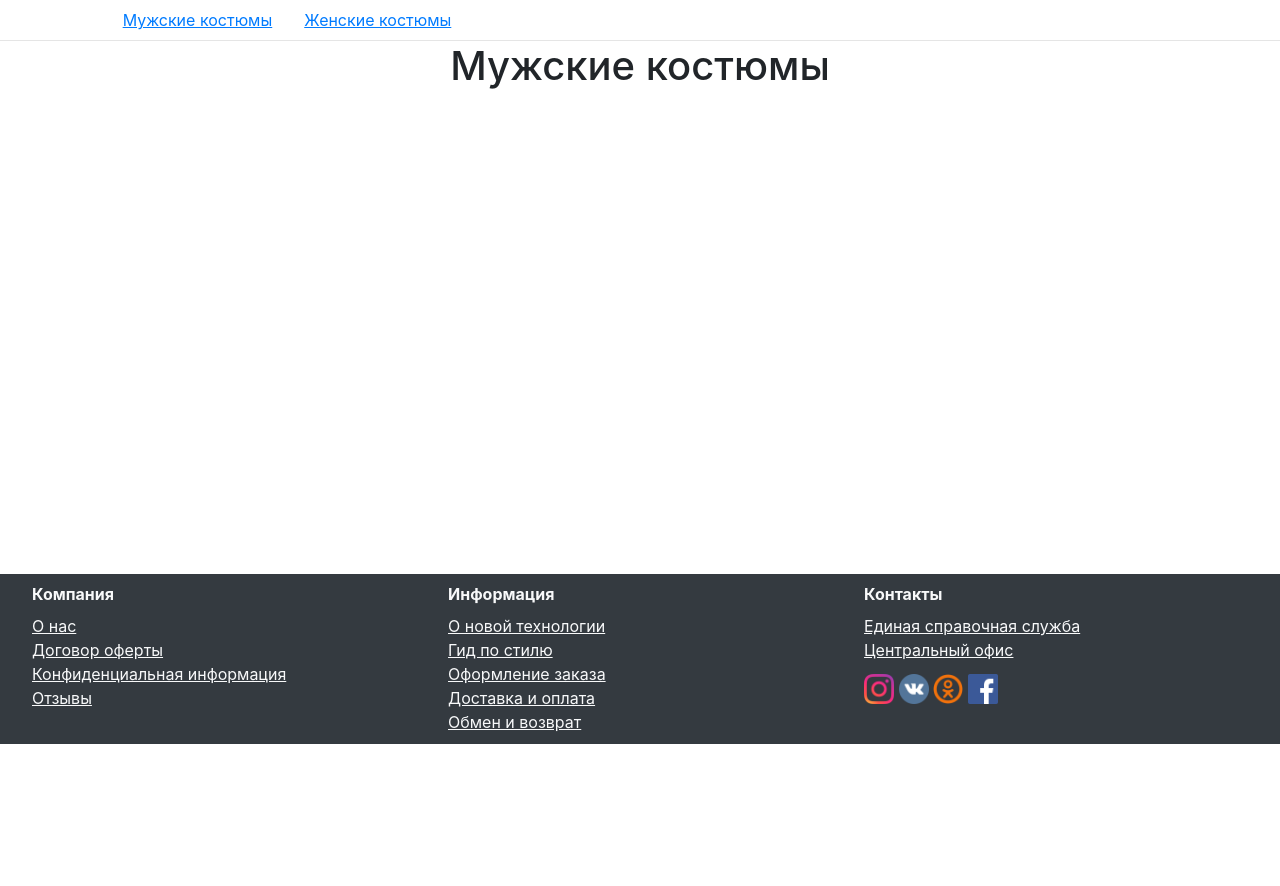
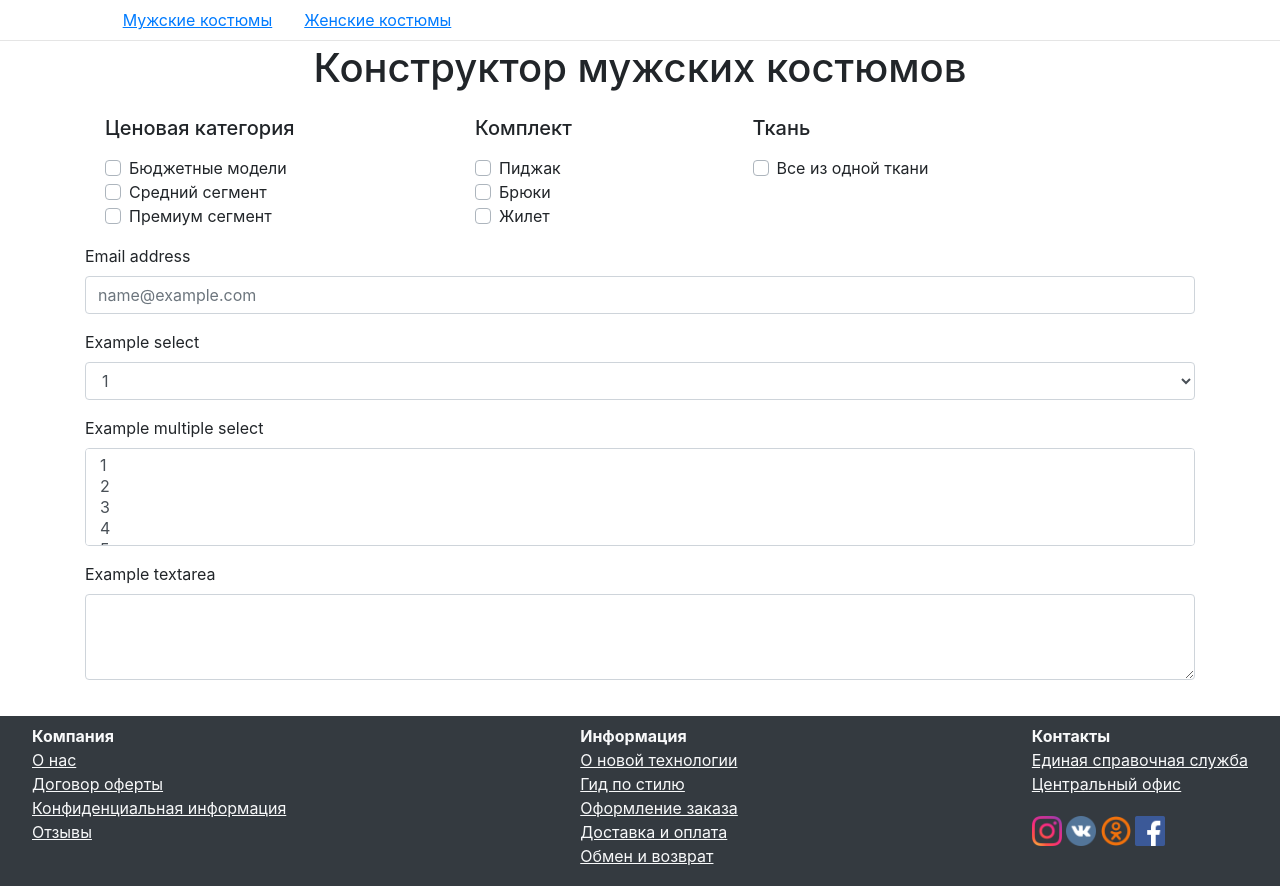
Before and after one commit to DamirZinatullin/avatar, a Python web app: template app/suits/templates/suits/man.html in a window 1280 px wide. Shown: the part 56-942 px from the top of the page. Before the commit the page ends 800 px from the top, so only its background shows below. Run offline with Jinja, Linux system fonts and the light colour scheme; the template is opened without the code that fills it, so the values that code supplies are empty; some libraries are stand-ins or nearby versions.

Commit message:
flex footer and man constructor-suit  form

```diff
--- a/app/forms.py
+++ b/app/forms.py
@@ -1,3 +1,4 @@
+from flask_wtf import FlaskForm
 from wtforms import Form, StringField, TextAreaField, DecimalField
 from wtforms.validators import ValidationError, DataRequired, Email, EqualTo
 
--- a/app/main.py
+++ b/app/main.py
@@ -5,4 +5,4 @@ import view
 
 app.register_blueprint(suits, url_prefix='/suits')
 if __name__ == '__main__':
-    app.run(port=8000)
+    app.run(port=7000)
--- a/app/static/css/style.css
+++ b/app/static/css/style.css
@@ -7,9 +7,20 @@ body {
     flex-direction: column
 }
 
+
+.row {
+    margin-left: 0px;
+    margin-right: 0px;
+    }
+
 #page-wrap {
     flex-grow: 1;
+    margin-top:3px;
     padding-bottom: 20px;
+    }
+
+.sidebar {
+    padding-left: 45px
 }
 
 .navbar {
@@ -23,15 +34,16 @@ footer .navbar {
 footer div {
     margin-bottom: 10px;
     text-align:left;
-    width: 33.33%;
 }
 
-footer ul {
-
+footer a.nav-link {
+    padding-bottom: 0px;
+    padding-top: 0px;
+    text-decoration: underline;
 }
 
 footer li {
-    height: 24px;
+    height: auto;
 }
 
 hr{
--- a/app/suits/templates/suits/man.html
+++ b/app/suits/templates/suits/man.html
@@ -1,12 +1,98 @@
 {% extends 'base.html' %}
 
 {% block title %}
-    Мужские костюмы
+Мужские костюмы
 {% endblock %}
 
 {% block content_title %}
-    Мужские костюмы
+Конструктор мужских костюмов
 {% endblock %}
 
+
 {% block content %}
+<form>
+    <div class="row">
+        <div class="form-group form-check col-md-4">
+            <p><h5>Ценовая категория</h5></p>
+            <div class="custom-control custom-checkbox">
+                <input type="checkbox" class="custom-control-input"
+                       id="customCheck1">
+                <label class="custom-control-label" for="customCheck1">Бюджетные
+                    модели</label>
+            </div>
+            <div class="custom-control custom-checkbox">
+                <input type="checkbox" class="custom-control-input"
+                       id="customCheck2">
+                <label class="custom-control-label" for="customCheck2">Средний
+                    сегмент</label>
+            </div>
+            <div class="custom-control custom-checkbox">
+                <input type="checkbox" class="custom-control-input"
+                       id="customCheck3">
+                <label class="custom-control-label" for="customCheck3">Премиум
+                    сегмент</label>
+            </div>
+        </div>
+        <div class="form-group form-check col-3">
+            <p><h5>Комплект</h5></p>
+            <div class="custom-control custom-checkbox">
+                <input type="checkbox" class="custom-control-input"
+                       id="customCheck1">
+                <label class="custom-control-label"
+                       for="customCheck1">Пиджак</label>
+            </div>
+            <div class="custom-control custom-checkbox">
+                <input type="checkbox" class="custom-control-input"
+                       id="customCheck2">
+                <label class="custom-control-label"
+                       for="customCheck2">Брюки</label>
+            </div>
+            <div class="custom-control custom-checkbox">
+                <input type="checkbox" class="custom-control-input"
+                       id="customCheck3">
+                <label class="custom-control-label"
+                       for="customCheck3">Жилет</label>
+            </div>
+        </div>
+        <div class="form-group form-check col-md-3">
+            <p><h5>Ткань</h5></p>
+            <div class="custom-control custom-checkbox">
+                <input type="checkbox" class="custom-control-input"
+                       id="customCheck1">
+                <label class="custom-control-label" for="customCheck1">Все из одной ткани</label>
+            </div>
+        </div>
+
+    </div>
+    <div class="form-group">
+        <label for="exampleFormControlInput1">Email address</label>
+        <input type="email" class="form-control" id="exampleFormControlInput1"
+               placeholder="name@example.com">
+    </div>
+    <div class="form-group">
+        <label for="exampleFormControlSelect1">Example select</label>
+        <select class="form-control" id="exampleFormControlSelect1">
+            <option>1</option>
+            <option>2</option>
+            <option>3</option>
+            <option>4</option>
+            <option>5</option>
+        </select>
+    </div>
+    <div class="form-group">
+        <label for="exampleFormControlSelect2">Example multiple select</label>
+        <select multiple class="form-control" id="exampleFormControlSelect2">
+            <option>1</option>
+            <option>2</option>
+            <option>3</option>
+            <option>4</option>
+            <option>5</option>
+        </select>
+    </div>
+    <div class="form-group">
+        <label for="exampleFormControlTextarea1">Example textarea</label>
+        <textarea class="form-control" id="exampleFormControlTextarea1"
+                  rows="3"></textarea>
+    </div>
+</form>
 {% endblock %}
--- a/app/templates/base.html
+++ b/app/templates/base.html
@@ -18,6 +18,7 @@
         {% endblock %} | Avatar
     </title>
 </head>
+
 <body>
 <nav class="navbar navbar-expand-lg navbar-dark bg-dark">
     <a class="navbar-brand" href="{{ url_for('index') }}">
@@ -89,20 +90,22 @@
     </div>
 
 </nav>
-<div class="offset-md-1" style="height: 40px">
+<div class="offset-md-1">
     <ul class="nav">
         <li class="nav-item">
             <a class="nav-link" href="{{ url_for('suits.man_suits') }}"><u>Мужские
                 костюмы</u></a>
         </li>
         <li class="nav-item">
-            <a class="nav-link" href="{{ url_for('suits.woman_suits') }}"><u>Женские
+            <a class="nav-link"
+               href="{{ url_for('suits.woman_suits') }}"><u>Женские
                 костюмы</u></a>
         </li>
     </ul>
 </div>
 <hr>
-<div id="page-wrap" class="container">
+<div class="row" id="page-wrap">
+    <div class="container">
         <div align="center">
             <h1>
                 {% block content_title %}
@@ -112,59 +115,75 @@
         {% block content %}
         {% endblock %}
     </div>
+</div>
 <footer>
     <nav class="navbar navbar-dark bg-dark text-light nav-justified">
         <div>
             <ul class="nav flex-column"><span
                     style="margin-left:16px"><b>Компания</b></span>
                 <li>
-                    <u><a class="nav-link text-light" href="#">О нас</a></u>
+                    <a class="nav-link text-light" href="#">О
+                        нас</a>
                 </li>
                 <li>
-                    <u><a class="nav-link text-light" href="#">Договор
-                        оферты</a></u>
+                    <a class="nav-link text-light" href="#">Договор
+                        оферты</a>
                 </li>
                 <li>
-                    <u><a class="nav-link text-light" href="#">Конфиденциальная
-                        информация</a></u>
+                    <a class="nav-link text-light" href="#">Конфиденциальная
+                        информация</a>
                 </li>
                 <li>
-                    <u><a class="nav-link text-light" href="#">Отзывы</a></u>
+                    <a class="nav-link text-light"
+                          href="#">Отзывы</a>
                 </li>
             </ul>
         </div>
         <div>
             <ul class="nav flex-column"><span style="margin-left:16px"><b>Информация</b></span>
-                <li><u><a class="nav-link text-light" href="#">О новой
-                    технологии</a></u></li>
-                <li><u><a class="nav-link text-light" href="#">Гид по стилю</a></u>
+                <li><a class="nav-link text-light" href="#">О новой
+                    технологии</a>
                 </li>
-                <li><u><a class="nav-link text-light" href="#">Оформление
-                    заказа</a></u></li>
-                <li><u><a class="nav-link text-light" href="#">Доставка и
-                    оплата</a></u></li>
-                <li><u><a class="nav-link text-light" href="#">Обмен и
-                    возврат</a></u></li>
+                <li><a class="nav-link text-light" href="#">Гид по
+                    стилю</a>
+                </li>
+                <li><a class="nav-link text-light" href="#">Оформление
+                    заказа</a>
+                </li>
+                <li><a class="nav-link text-light" href="#">Доставка и
+                    оплата</a>
+                </li>
+                <li><a class="nav-link text-light" href="#">Обмен и
+                    возврат</a>
+                </li>
             </ul>
         </div>
         <div>
             <ul class="nav flex-column"><span
                     style="margin-left:16px"><b>Контакты</b></span>
-                <li><u><a class="nav-link text-light" href="#">Единая
-                    справочная служба</a></u></li>
-                <li><u><a class="nav-link text-light" href="#">Центральный
-                    офис</a></u></li>
-            </ul>
+                <li><a class="nav-link text-light" href="#">Единая
+                    справочная служба</a>
+                </li>
+                <li><a class="nav-link text-light" href="#">Центральный
+                    офис</a>
+                </li>
+
+                <li>
                     <div class="social">
                         <a href="http://instagram.com" target="_blank"><img
                                 src="../static/images/social/insta.png" alt=""></a>
                         <a href="http://vk.com" target="_blank"><img
-                        src="../static/images/social/vk.png" alt=""></a>
+                                src="../static/images/social/vk.png"
+                                alt=""></a>
                         <a href="http://ok.ru" target="_blank"><img
-                        src="../static/images/social/ok.png" alt=""></a>
+                                src="../static/images/social/ok.png"
+                                alt=""></a>
                         <a href="http://facebook.com" target="_blank"><img
-                        src="../static/images/social/facebook.png" alt=""></a>
+                                src="../static/images/social/facebook.png"
+                                alt=""></a>
                     </div>
+                </li>
+            </ul>
         </div>
     </nav>
 </footer>
@@ -180,4 +199,5 @@
         integrity="sha384-JjSmVgyd0p3pXB1rRibZUAYoIIy6OrQ6VrjIEaFf/nJGzIxFDsf4x0xIM+B07jRM"
         crossorigin="anonymous"></script>
 </body>
+
 </html>
--- a/app/templates/index.html
+++ b/app/templates/index.html
@@ -7,7 +7,7 @@
 Avatar project
 {% endblock %}
 {% block content %}
-<div class="container-fluid col-md-8" , style="margin-bottom:20px">
+<div class="container-fluid col-8" , style="margin-bottom:20px">
     <div id="carouselExampleIndicators" class="carousel slide"
          data-ride="carousel">
         <ol class="carousel-indicators">
```
Also changed, not shown: app/testing.py (deleted, +0 -14 lines). Lines whose indentation alone changed are shown as unchanged.
